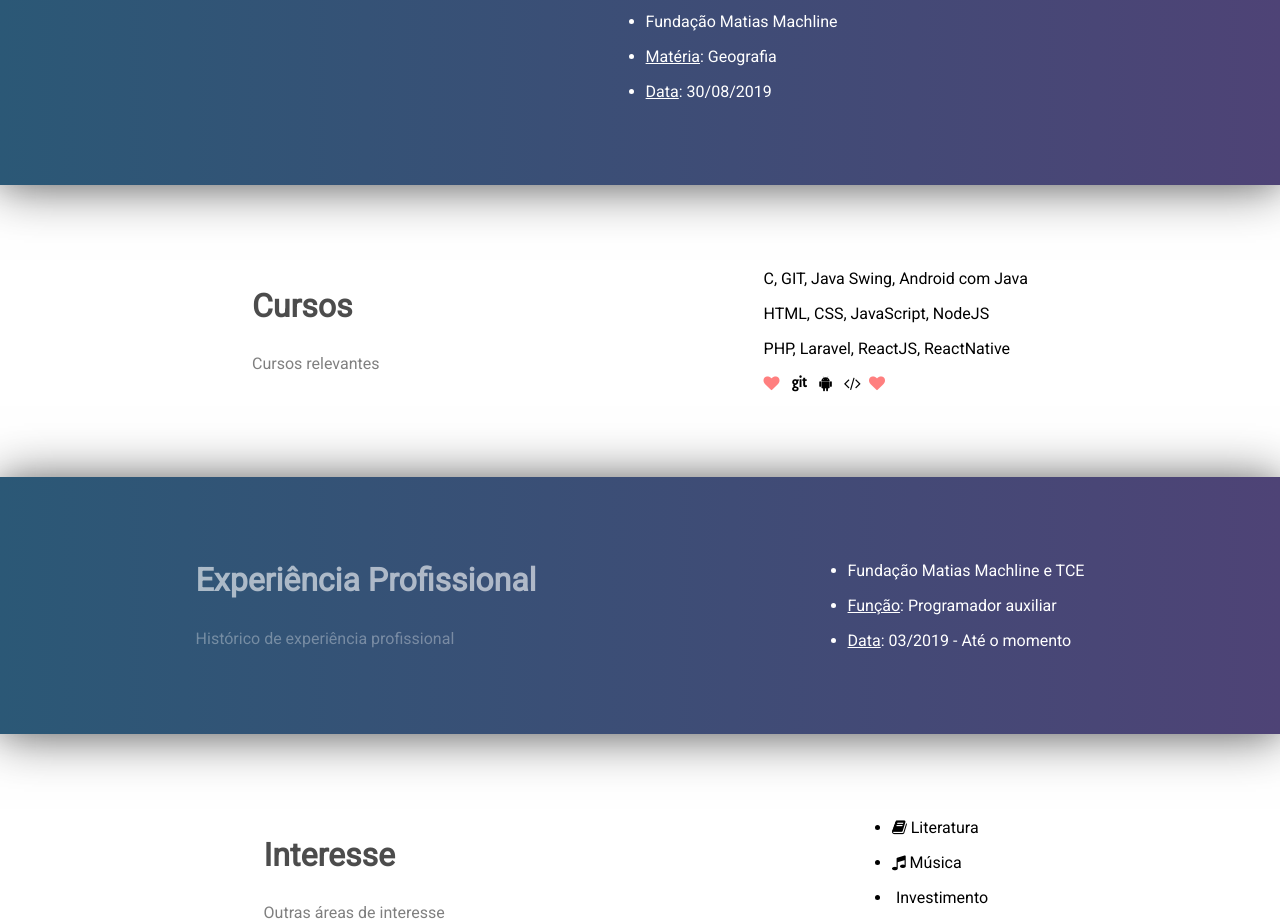
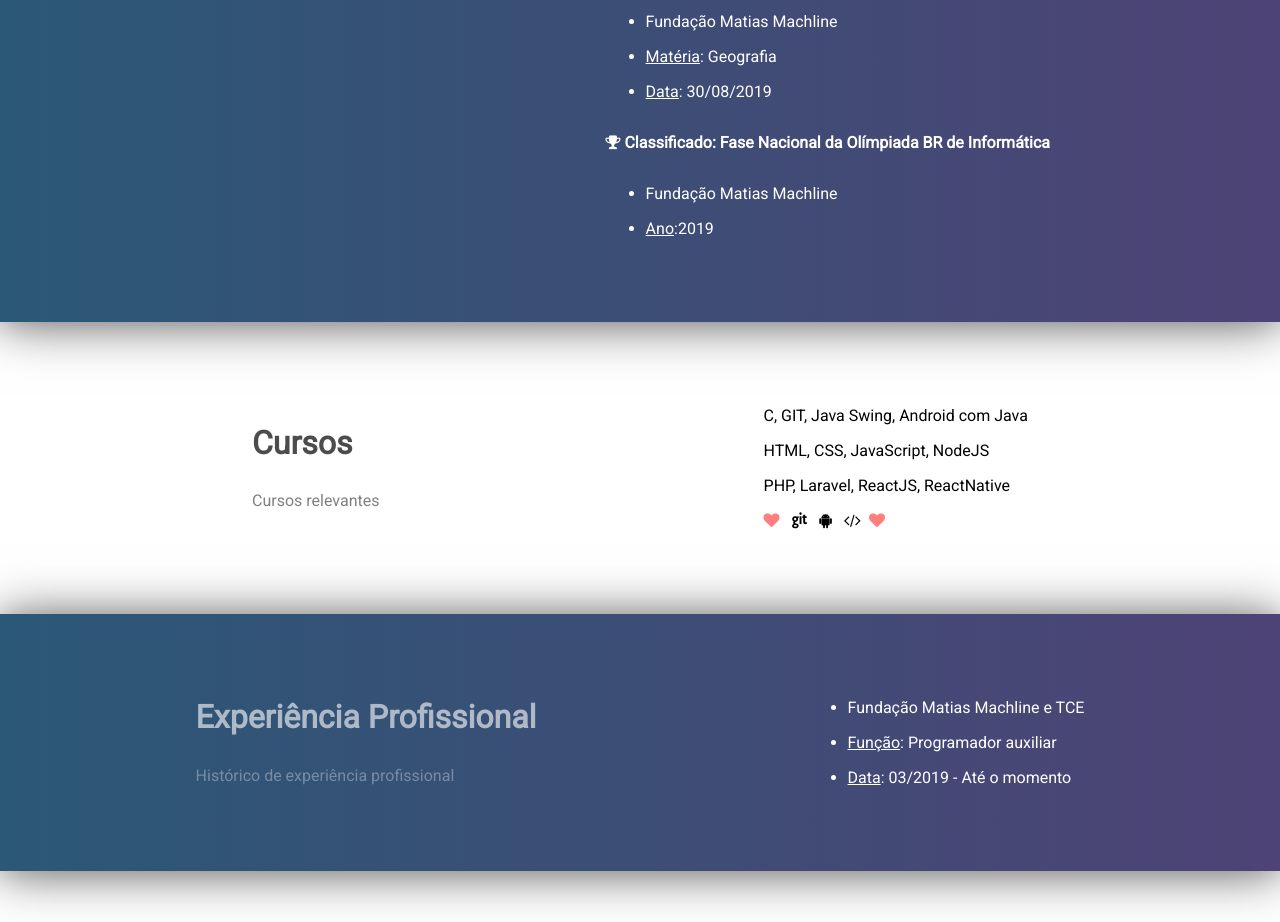
Before and after one commit to leoskrr/cvitae, a React (Create React App) app: page / in a window 1280 px wide. Shown: the part 2480-3402 px from the top of the page. Built offline with nearby package versions, Linux system fonts and the light colour scheme.

Commit message:
Update Experiences.jsx

```diff
--- a/src/template/page/academic/Experiences.jsx
+++ b/src/template/page/academic/Experiences.jsx
@@ -44,4 +44,11 @@
                 <li><u>Data</u>: 30/08/2019</li>
             </ul>
         </p>
+        <p><b> <i className="fa fa-trophy"></i> Classificado: Fase Nacional da Olímpiada BR de Informática</b></p>
+        <p>
+            <ul>
+                <li>Fundação Matias Machline</li>
+                <li><u>Ano</u>:2019</li>
+            </ul>
+        </p>
     </ColorContent>
```
